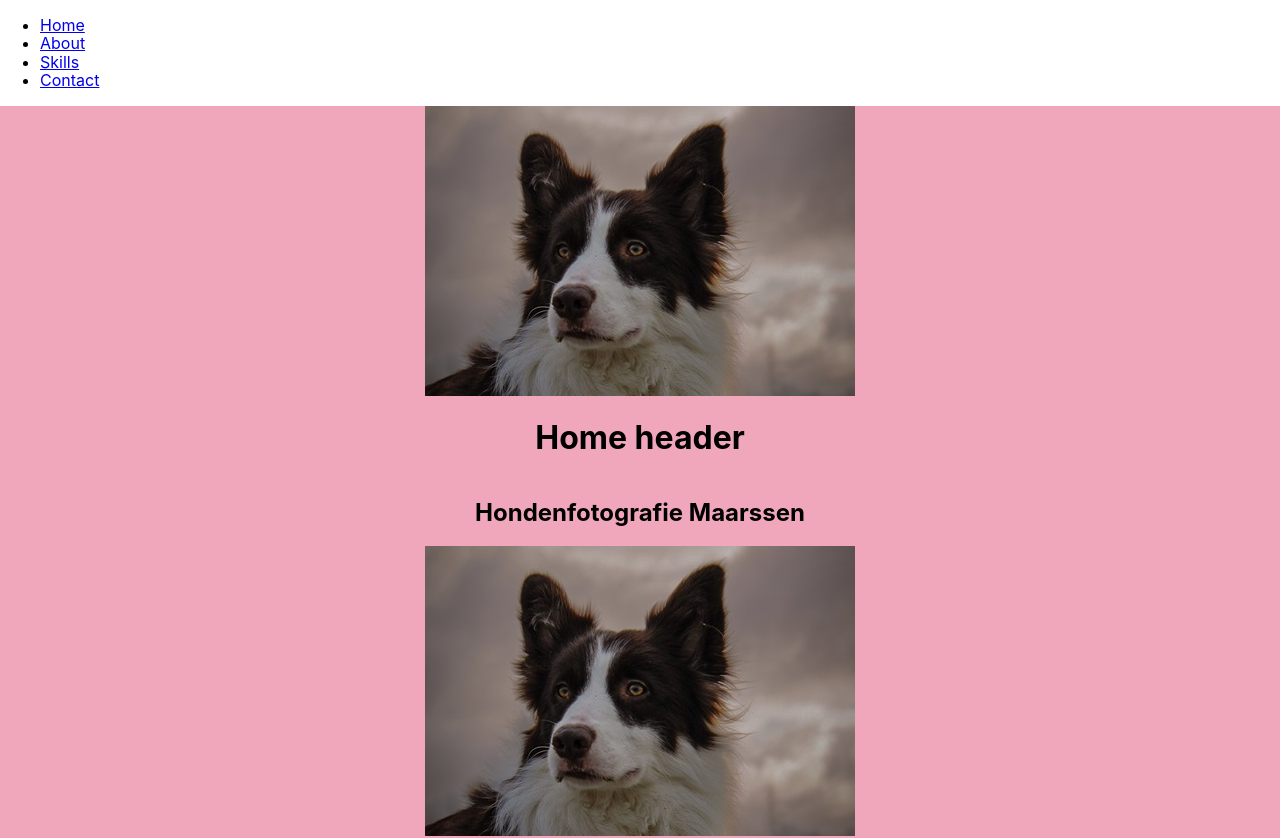
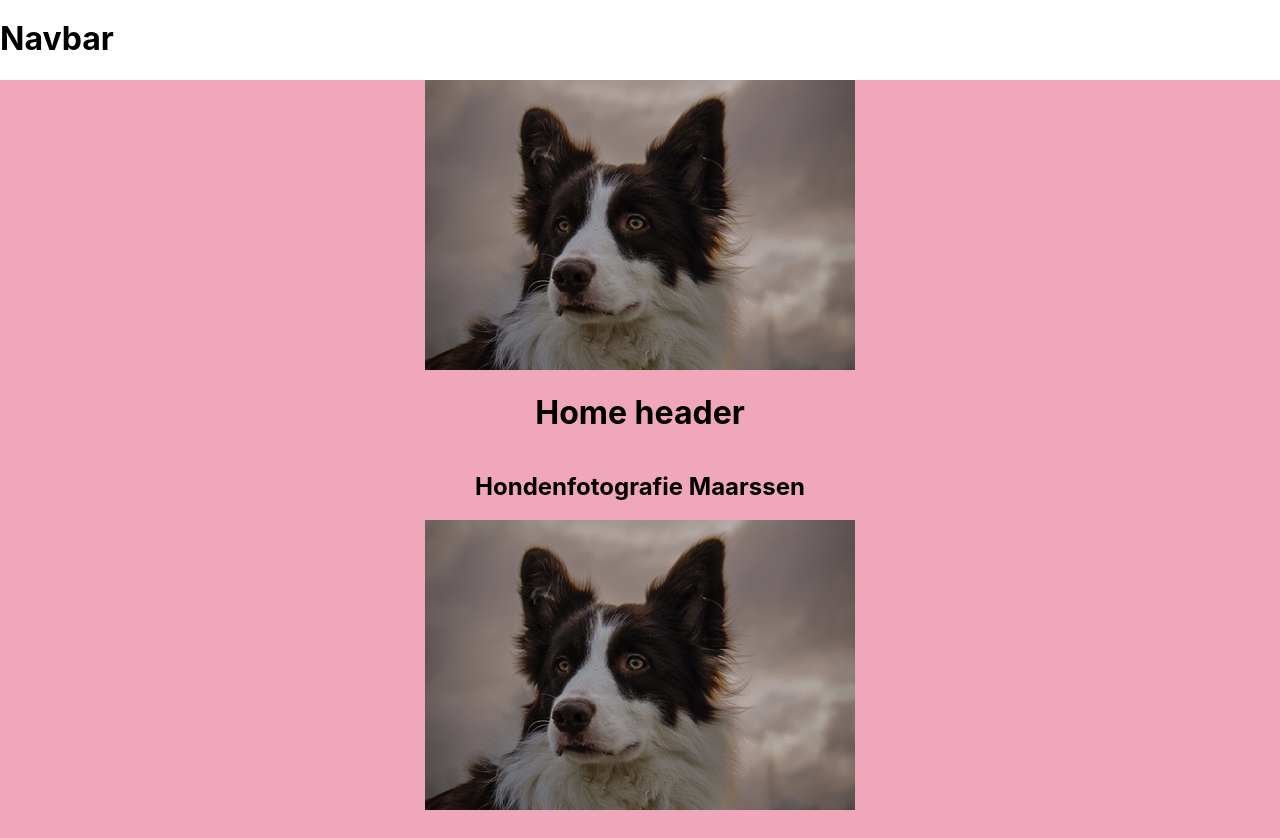
Before and after one commit to Arnoud-Wilson/Flits-Photography, a React (Create React App) app: page / in a window 1280 px wide. Shown: the top 838 px of the page. Built offline with nearby package versions, Linux system fonts and the light colour scheme.

Commit message:
removed navbar version one

```diff
--- a/src/App.css
+++ b/src/App.css
@@ -220,6 +220,8 @@ template {
 /* --------------- 5.1 Navigation ------------------------- */
 
 
+
+
 /* --------------- 5.2 Home Page ------------------- */
 
 /*////////// Header section //////////*/
--- a/src/components/navigation/Navigation.js
+++ b/src/components/navigation/Navigation.js
@@ -5,30 +5,7 @@ function Navigation() {
 
     return (
         <>
-            <div className="overlay overlay-slide-left" id="overlay">
-                <nav>
-                    <ul>
-                        <li id="nav-1" className="slide-out-1 center">
-                            <a href="./index.html" className="center">Home</a>
-                        </li>
-                        <li id="nav-2" className="slide-out-2 center">
-                            <a href="./about.html" className="center">About</a>
-                        </li>
-                        <li id="nav-3" className="slide-out-3 center">
-                            <a href="https://marjoleinbaas.pixieset.com/" target="_blank" className="center">Skills</a>
-                        </li>
-                        <li id="nav-4" className="slide-out-4 center">
-                            <a href="mailto:marjoleinbaas@hotmail.com" className="center">Contact</a>
-                        </li>
-                    </ul>
-                </nav>
-            </div>
-
-            <div className="hamburger-menu" id="hamburger-menu">
-                <div className="menu-bar1"></div>
-                <div className="menu-bar2"></div>
-                <div className="menu-bar3"></div>
-            </div>
+           <h1>Navbar</h1>
         </>
     );
 }
```
